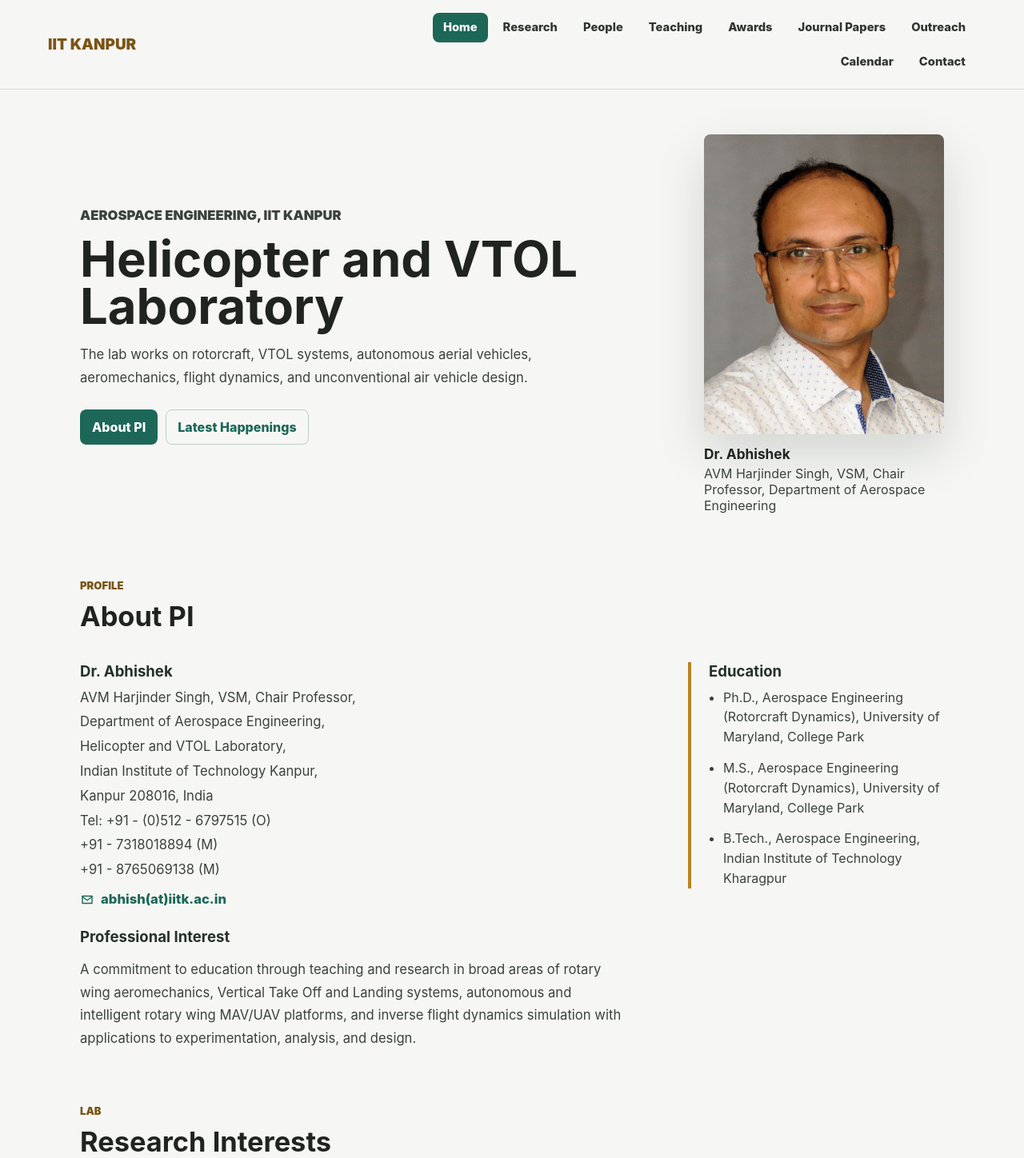
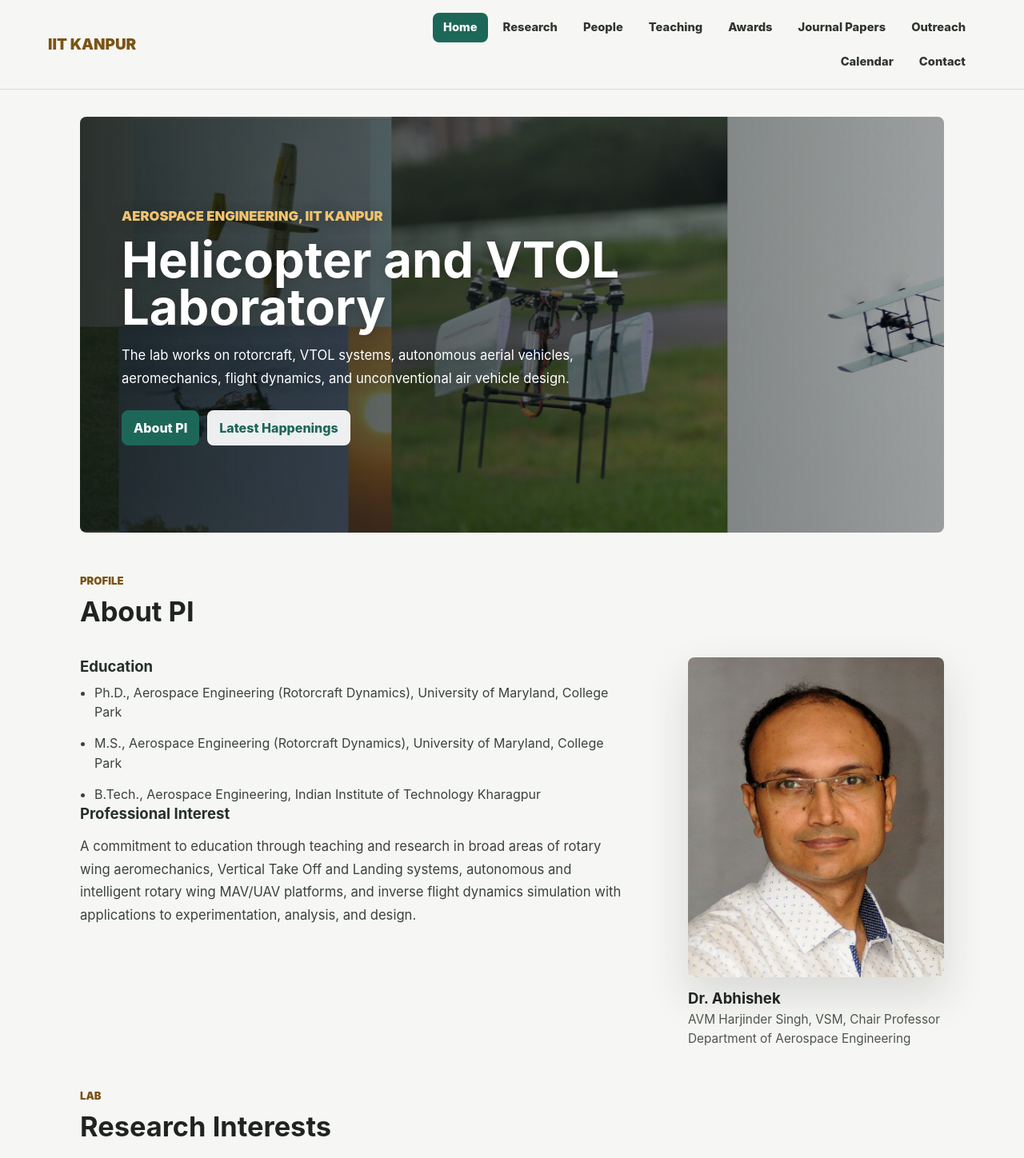
Before and after one commit to s-ritwik/abhish_web, a React (Vite) app: page / in a window 1280 px wide. Shown: the top 1448 px of the page at 80% size. Built offline with nearby package versions, Linux system fonts and the light colour scheme.

Commit message:
changed landing page

```diff
--- a/src/pages/HomePage.jsx
+++ b/src/pages/HomePage.jsx
@@ -2,26 +2,16 @@
 import Section from "../components/Section.jsx";
 import { galleryImages, lab, profile, researchInterests } from "../data/siteContent.js";
 import { publicPath } from "../utils/publicPath.js";
+import { useState } from "react";
 
 function scrollToSection(event, id) {
   event.preventDefault();
   document.getElementById(id)?.scrollIntoView({ block: "start" });
 }
 
-function EmailIcon() {
+function HeroCopy({ overMedia = false }) {
   return (
-    <svg aria-hidden="true" viewBox="0 0 24 24">
-      <path d="M4 6h16v12H4z" />
-      <path d="m4 7 8 6 8-6" />
-    </svg>
-  );
-}
-
-export default function HomePage() {
-  return (
-    <div className="page-stack">
-      <section className="home-hero">
-        <div className="hero-copy">
+    <div className={overMedia ? "hero-copy hero-copy-over-media" : "hero-copy"}>
       <p className="section-eyebrow">Aerospace Engineering, IIT Kanpur</p>
       <h1>{lab.name}</h1>
       <p>{lab.shortDescription}</p>
@@ -34,43 +24,97 @@
         </a>
       </div>
     </div>
-        <figure className="hero-portrait">
-          <img src={publicPath(profile.image)} alt={profile.name} />
-          <figcaption>
-            <strong>{profile.name}</strong>
-            <span>{profile.title}, {profile.department}</span>
-          </figcaption>
+  );
+}
+
+function LabHeroCarousel() {
+  const [activeIndex, setActiveIndex] = useState(0);
+  const activeImage = galleryImages[activeIndex];
+
+  function moveImage(direction) {
+    setActiveIndex((index) => (index + direction + galleryImages.length) % galleryImages.length);
+  }
+
+  return (
+    <section className="home-hero carousel-hero">
+      <HeroCopy />
+      <figure className="lab-hero-carousel">
+        <div className="carousel-frame">
+          <img src={publicPath(activeImage.src)} alt={activeImage.alt} />
+          <button
+            className="carousel-arrow carousel-arrow-left"
+            type="button"
+            aria-label="Previous lab image"
+            onClick={() => moveImage(-1)}
+          >
+            &lt;
+          </button>
+          <button
+            className="carousel-arrow carousel-arrow-right"
+            type="button"
+            aria-label="Next lab image"
+            onClick={() => moveImage(1)}
+          >
+            &gt;
+          </button>
+        </div>
+        <figcaption>{activeImage.caption}</figcaption>
       </figure>
     </section>
+  );
+}
 
-      <Section eyebrow="Profile" title="About PI" className="two-column-section" id="about-pi">
+function LabHeroMarquee() {
+  const marqueeImages = [...galleryImages, ...galleryImages];
+
+  return (
+    <section className="home-hero marquee-hero">
+      <div className="hero-marquee-track" aria-hidden="true">
+        {marqueeImages.map((image, index) => (
+          <img key={`${image.src}-${index}`} src={publicPath(image.src)} alt="" />
+        ))}
+      </div>
+      <HeroCopy overMedia />
+    </section>
+  );
+}
+
+function getHeroVariant() {
+  if (typeof window === "undefined") {
+    return "marquee";
+  }
+
+  return new URLSearchParams(window.location.search).get("hero") === "carousel"
+    ? "carousel"
+    : "marquee";
+}
+
+export default function HomePage() {
+  const heroVariant = getHeroVariant();
+
+  return (
+    <div className="page-stack">
+      {heroVariant === "marquee" ? <LabHeroMarquee /> : <LabHeroCarousel />}
+
+      <Section eyebrow="Profile" title="About PI" className="two-column-section about-pi-section" id="about-pi">
         <div className="section-copy">
-          <h3>{profile.name}</h3>
-          <address className="profile-address">
-            <span>{profile.title},</span>
-            <span>{profile.department},</span>
-            <span>{profile.lab},</span>
-            <span>{profile.institute},</span>
-            <span>{profile.address}</span>
-            <span>Tel: {profile.phones[0]}</span>
-            <span>{profile.phones[1]}</span>
-            <span>{profile.phones[2]}</span>
-            <a href={`mailto:${profile.email.replace("(at)", "@")}`} className="email-line">
-              <EmailIcon />
-              {profile.email}
-            </a>
-          </address>
-          <h3>Professional Interest</h3>
-          <p>{profile.professionalInterest}</p>
-        </div>
-        <div className="section-panel">
           <h3>Education</h3>
-          <ul className="clean-list">
+          <ul className="clean-list education-list">
             {profile.education.map((item) => (
               <li key={item}>{item}</li>
             ))}
           </ul>
+          <h3>Professional Interest</h3>
+          <p>{profile.professionalInterest}</p>
         </div>
+        <figure className="pi-profile-card">
+          <img src={publicPath(profile.image)} alt={profile.name} />
+          <figcaption>
+            <strong>{profile.name}</strong>
+            <span>{profile.title}</span>
+            <span>{profile.department}</span>
+          </figcaption>
+        </figure>
       </Section>
 
       <Section eyebrow="Lab" title="Research Interests">
--- a/src/styles/global.css
+++ b/src/styles/global.css
@@ -207,6 +207,145 @@
   color: #ffffff;
 }
 
+.carousel-hero {
+  grid-template-columns: minmax(0, 600px) minmax(320px, 460px);
+}
+
+.lab-hero-carousel {
+  justify-self: end;
+  margin: 0;
+  min-width: 0;
+  width: min(100%, 460px);
+}
+
+.carousel-frame {
+  position: relative;
+  overflow: hidden;
+  border-radius: 8px;
+  background: #dfe6df;
+  box-shadow: 0 24px 60px rgba(32, 36, 33, 0.15);
+}
+
+.carousel-frame img {
+  aspect-ratio: 4 / 3;
+  display: block;
+  width: 100%;
+  object-fit: cover;
+}
+
+.carousel-arrow {
+  position: absolute;
+  top: 50%;
+  display: grid;
+  place-items: center;
+  border: 1px solid rgba(255, 255, 255, 0.72);
+  border-radius: 999px;
+  width: 40px;
+  height: 40px;
+  background: rgba(32, 36, 33, 0.56);
+  color: #ffffff;
+  cursor: pointer;
+  font-size: 1.25rem;
+  font-weight: 900;
+  line-height: 1;
+  transform: translateY(-50%);
+}
+
+.carousel-arrow:hover,
+.carousel-arrow:focus-visible {
+  background: rgba(29, 103, 89, 0.9);
+  outline: none;
+}
+
+.carousel-arrow-left {
+  left: 12px;
+}
+
+.carousel-arrow-right {
+  right: 12px;
+}
+
+.lab-hero-carousel figcaption {
+  margin-top: 12px;
+  color: #4c554d;
+  font-size: 0.95rem;
+  font-weight: 800;
+}
+
+.marquee-hero {
+  position: relative;
+  display: grid;
+  grid-template-columns: minmax(0, 1fr);
+  align-items: center;
+  overflow: hidden;
+  min-height: 520px;
+  border-radius: 8px;
+  padding: 52px;
+  isolation: isolate;
+}
+
+.marquee-hero::before {
+  content: "";
+  position: absolute;
+  inset: 0;
+  z-index: -1;
+  background:
+    linear-gradient(90deg, rgba(14, 23, 18, 0.82), rgba(14, 23, 18, 0.44), rgba(14, 23, 18, 0.16)),
+    linear-gradient(0deg, rgba(14, 23, 18, 0.26), rgba(14, 23, 18, 0.26));
+}
+
+.hero-marquee-track {
+  position: absolute;
+  inset: 0;
+  z-index: -2;
+  display: flex;
+  width: max-content;
+  animation: hero-marquee-scroll 34s linear infinite;
+}
+
+.hero-marquee-track img {
+  flex: 0 0 420px;
+  height: 100%;
+  width: 420px;
+  object-fit: cover;
+}
+
+.hero-copy-over-media {
+  max-width: 700px;
+}
+
+.hero-copy-over-media .section-eyebrow,
+.hero-copy-over-media h1,
+.hero-copy-over-media p {
+  color: #ffffff;
+  text-shadow: 0 2px 18px rgba(0, 0, 0, 0.28);
+}
+
+.hero-copy-over-media .section-eyebrow {
+  color: #f0c36e;
+}
+
+.hero-copy-over-media .hero-actions a {
+  border-color: rgba(255, 255, 255, 0.54);
+  background: rgba(255, 255, 255, 0.92);
+  color: #1d6759;
+}
+
+.hero-copy-over-media .hero-actions a:first-child {
+  border-color: #1d6759;
+  background: #1d6759;
+  color: #ffffff;
+}
+
+@keyframes hero-marquee-scroll {
+  from {
+    transform: translateX(0);
+  }
+  to {
+    transform: translateX(-50%);
+  }
+}
+
 .hero-portrait {
   justify-self: center;
   margin: 0;
@@ -327,6 +466,41 @@
 .section-copy p {
   max-width: 72ch;
   overflow-wrap: break-word;
+}
+
+.education-list {
+  margin-bottom: 24px;
+}
+
+.pi-profile-card {
+  justify-self: end;
+  margin: 0;
+  min-width: 0;
+  width: min(100%, 330px);
+}
+
+.pi-profile-card img {
+  aspect-ratio: 4 / 5;
+  border-radius: 8px;
+  display: block;
+  width: 100%;
+  object-fit: cover;
+  object-position: center;
+  box-shadow: 0 22px 54px rgba(32, 36, 33, 0.14);
+}
+
+.pi-profile-card figcaption {
+  display: grid;
+  gap: 4px;
+  margin-top: 14px;
+  color: #4c554d;
+  font-size: 0.96rem;
+  line-height: 1.35;
+}
+
+.pi-profile-card strong {
+  color: #202421;
+  font-size: 1.16rem;
 }
 
 .clean-list {
@@ -1033,6 +1207,11 @@
     max-width: 300px;
   }
 
+  .lab-hero-carousel,
+  .pi-profile-card {
+    justify-self: start;
+  }
+
   .project-grid {
     grid-template-columns: 1fr;
   }
@@ -1059,6 +1238,16 @@
   .home-hero {
     min-height: auto;
     gap: 28px;
+  }
+
+  .marquee-hero {
+    min-height: 560px;
+    padding: 28px;
+  }
+
+  .hero-marquee-track img {
+    flex-basis: 300px;
+    width: 300px;
   }
 
   .home-hero h1,
@@ -1155,4 +1344,9 @@
     flex-wrap: wrap;
     width: auto;
   }
+
+  .hero-marquee-track {
+    animation: none;
+    width: 100%;
+  }
 }
```
Also changed, not shown: landing-carousel.png (added), landing-marquee.png (added). Lines whose indentation alone changed are shown as unchanged.
